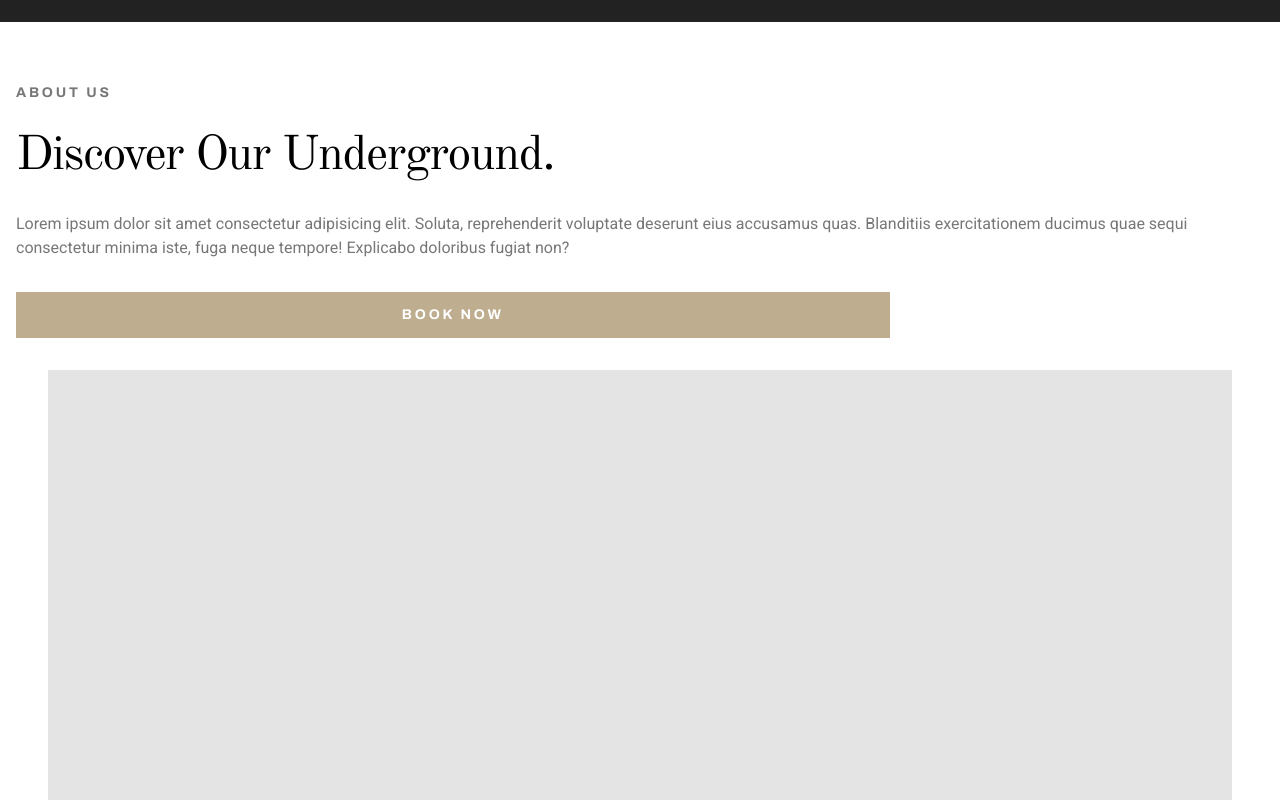
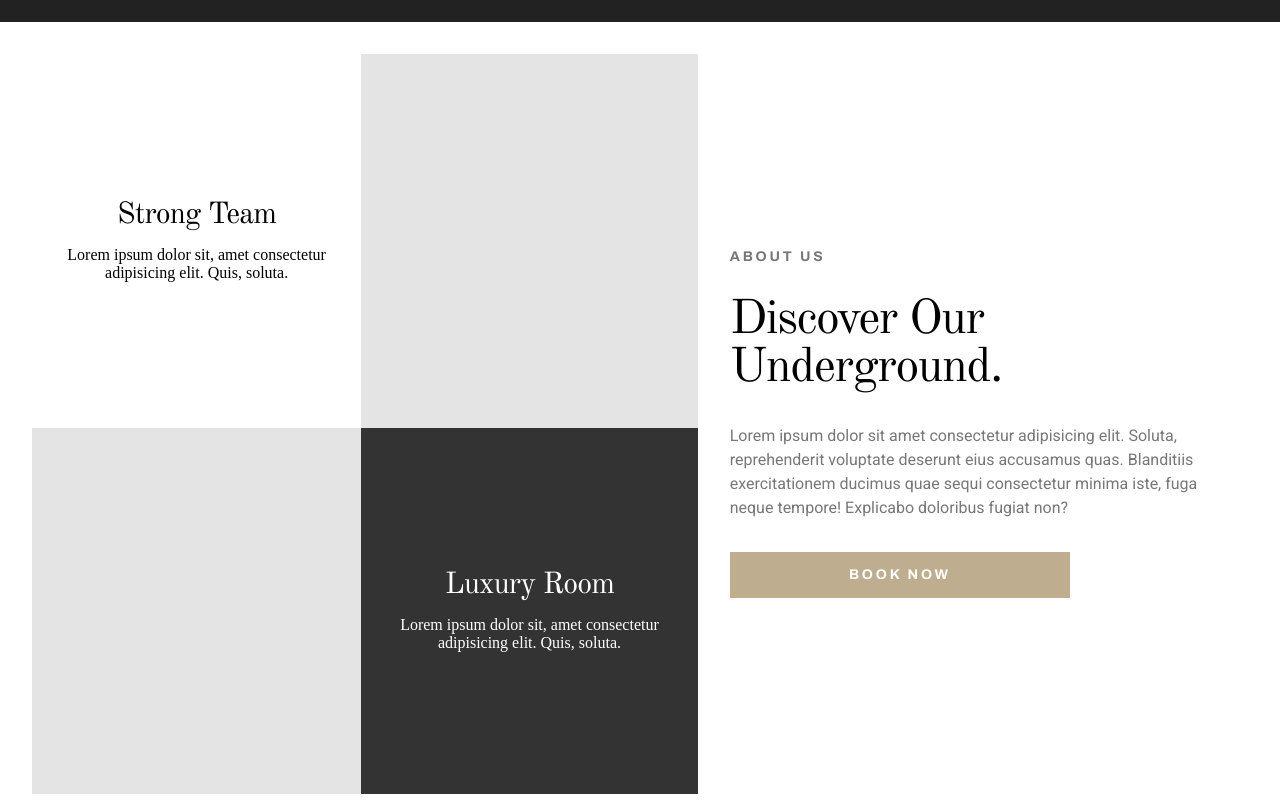
Before and after one commit to VickyCrow/hotel-miranda, a website: page index.html in a window 1280 px wide. Shown: the part 740-1540 px from the top of the page. Drawn offline with nearby package versions, Linux system fonts and the light colour scheme.

Commit message:
sección about terminada en desktop

```diff
--- a/index.html
+++ b/index.html
@@ -83,19 +83,17 @@
                 <p class="about__discover__paragraph">Lorem ipsum dolor sit amet consectetur adipisicing elit. Soluta, reprehenderit voluptate deserunt eius accusamus quas. Blanditiis exercitationem ducimus quae sequi consectetur minima iste, fuga neque tempore! Explicabo doloribus fugiat non?</p>
                 <button class="about__discover__button light-rectangle-button"><a class="about__discover__button__anchor" href="./pages/rooms.html">BOOK NOW</a></button>
             </div>
-            <div class="about__team">
-                <img src="./img/home/Rectangle 14.png" alt="" class="about__team__image"/>
+            <img src="./img/home/Rectangle 14.png" alt="" class="about__team__image" id="strong-image"/>
             <div class="about__team__strong">
                 <img src="./img/home/svg-gobbler - 2022-03-01T200745.428 1.png" alt=""  class="about__team__icon"/>
                 <h3 class="about__team__strong__header">Strong Team</h3>
                 <p class="about__team__strong__paragraph">Lorem ipsum dolor sit, amet consectetur adipisicing elit. Quis, soluta. </p>
             </div>
-                <img src="./img/home/Rectangle 14.png" alt="" class="about__team__image"/>
+            <img src="./img/home/Rectangle 14.png" alt="" class="about__team__image" id="luxury-image"/>
             <div class="about__team__luxury dark-background">
                 <img src="./img/home/svg-gobbler - 2022-03-01T201407.985 1.png" alt="" class="about__team__icon">
                 <h3 class="about__team__luxury__header">Luxury Room</h3>
                 <p class="about__team__luxury__paragraph">Lorem ipsum dolor sit, amet consectetur adipisicing elit. Quis, soluta.</p>
-                </div>
             </div>
 
         </section>
--- a/styles/scss/pages/home.scss
+++ b/styles/scss/pages/home.scss
@@ -57,9 +57,14 @@ section{
 }
 
 .about{
+
+    padding: 2rem;
+    text-align: center;
+
     &__discover{
 
         padding-top: 3rem;
+        text-align: start;
 
         &__second-header{
             margin-bottom: 2rem;
@@ -85,17 +90,33 @@ section{
 
     }
     &__team{
-        padding: 2rem;
+
+
 
         &__image{
+
             width: 100%;
+            max-width: 400px;
+            margin-top: 4rem;
         }
 
         &__strong , &__luxury{
+
+
+            max-width: 400px;
             margin-top: 0;
             margin-bottom: 1rem;
-            padding: 3rem 1rem;
+            margin-left: auto;
+            margin-right: auto;
             text-align: center;
+
+            padding: 100px 3rem;
+
+            &__icon{
+                top: auto;
+                vertical-align: middle;
+            }
+
             &__header{
                 font-family: Old Standard TT;
                 font-weight: 400;
@@ -490,4 +511,63 @@ section{
 
 
     }
+
+    .about{
+        display: grid;
+
+        grid-template-areas:
+        "team t-image about"
+        "r-image room about";
+
+        &__discover{
+            grid-area: about;
+
+            padding: 2rem;
+            display:flex;
+            flex-direction: column;
+            justify-content: center;
+        }
+
+        &__team{
+
+            &__image{
+                min-height: auto;
+                margin: 0;
+            }
+
+            #strong-image{
+                grid-area: t-image;
+            }
+
+            #luxury-image{
+                grid-area: r-image;
+            }
+
+            &__strong{
+                margin:0;
+                padding: 0 1rem;
+                min-height: auto;
+                grid-area: team;
+                display: flex;
+                flex-direction: column;
+                align-items: center;
+                justify-content: center;
+            }
+
+            &__luxury{
+                margin:0;
+                padding: 0 1rem;
+                min-height: auto;
+                grid-area: room;
+
+                display: flex;
+                flex-direction: column;
+                align-items: center;
+                justify-content: center;
+            }
+
+        }
+
+
+    }
 }
```
Also changed, not shown: styles/css/home.css, 1 other file. Lines whose indentation alone changed are shown as unchanged.
